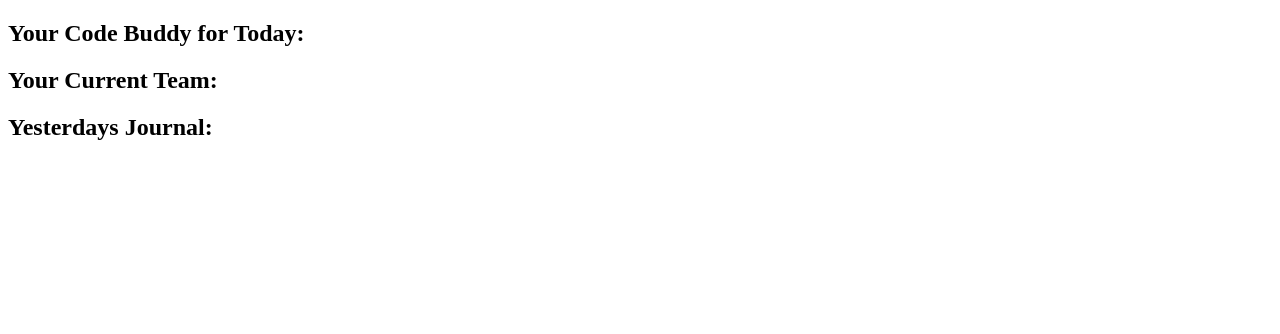
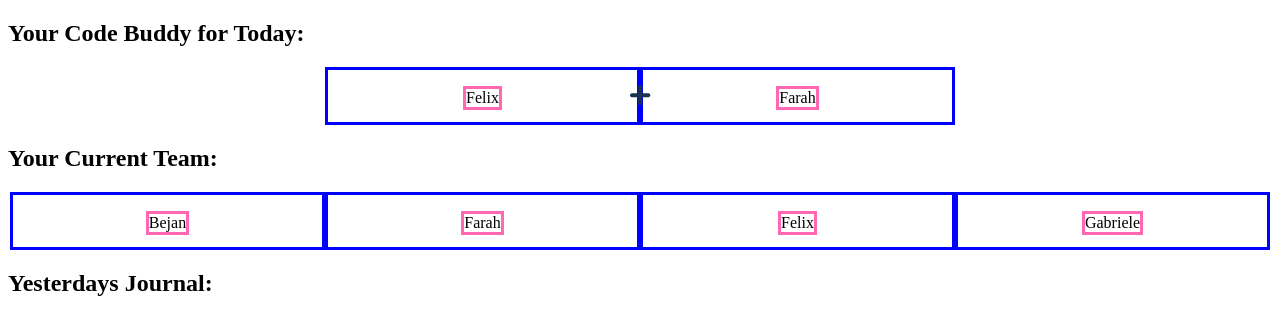
Before and after one commit to bejanaf/student-companion-app, a plain HTML site: page index.html in a window 1280 px wide. Drawn offline with Linux system fonts and the light colour scheme.

Commit message:
added flex

```diff
--- /dev/null
+++ b/CSS/components/cards.css
@@ -0,0 +1,38 @@
+* {
+  box-sizing: border-box;
+}
+
+.buddycard,
+.teamcard {
+  display: flex;
+  flex-wrap: wrap;
+  justify-content: center;
+  align-items: center;
+  height: 100%;
+  xflex-direction: column;
+  position: relative;
+}
+
+.buddycard__item,
+.teamcard__item {
+  xpadding: 1rem;
+  border: 3px solid hotpink;
+  xtext-align: center;
+  xmargin: 0;
+}
+
+.buddycard__items,
+.teamcard__items {
+  border: 3px solid blue;
+  display: flex;
+  flex-wrap: wrap;
+  justify-content: center;
+  align-items: center;
+  height: 100%;
+  width: 315px;
+  height: 58px;
+}
+
+.plus {
+  position: absolute;
+}
--- a/index.html
+++ b/index.html
@@ -12,11 +12,23 @@
 
     <main>
       <h2>Your Code Buddy for Today:</h2>
-      <p></p>
+      <section class="buddycard">
+        <div class="buddycard__items">
+          <p class="buddycard__item">Felix</p>
+        </div>
+        <img class="plus" src="images/Plus.svg" alt="plus symbol" />
+        <div class="buddycard__items"><p class="buddycard__item">Farah</p></div>
+      </section>
 
       <h2>Your Current Team:</h2>
-      <p></p>
-
+      <section class="teamcard">
+        <div class="teamcard__items"><p class="teamcard__item">Bejan</p></div>
+        <div class="teamcard__items"><p class="teamcard__item">Farah</p></div>
+        <div class="teamcard__items"><p class="teamcard__item">Felix</p></div>
+        <div class="teamcard__items">
+          <p class="teamcard__item">Gabriele</p>
+        </div>
+      </section>
       <h2>Yesterdays Journal:</h2>
       <p></p>
     </main>
--- a/style.css
+++ b/style.css
@@ -0,0 +1 @@
+@import "./CSS/components/cards.css";
```
